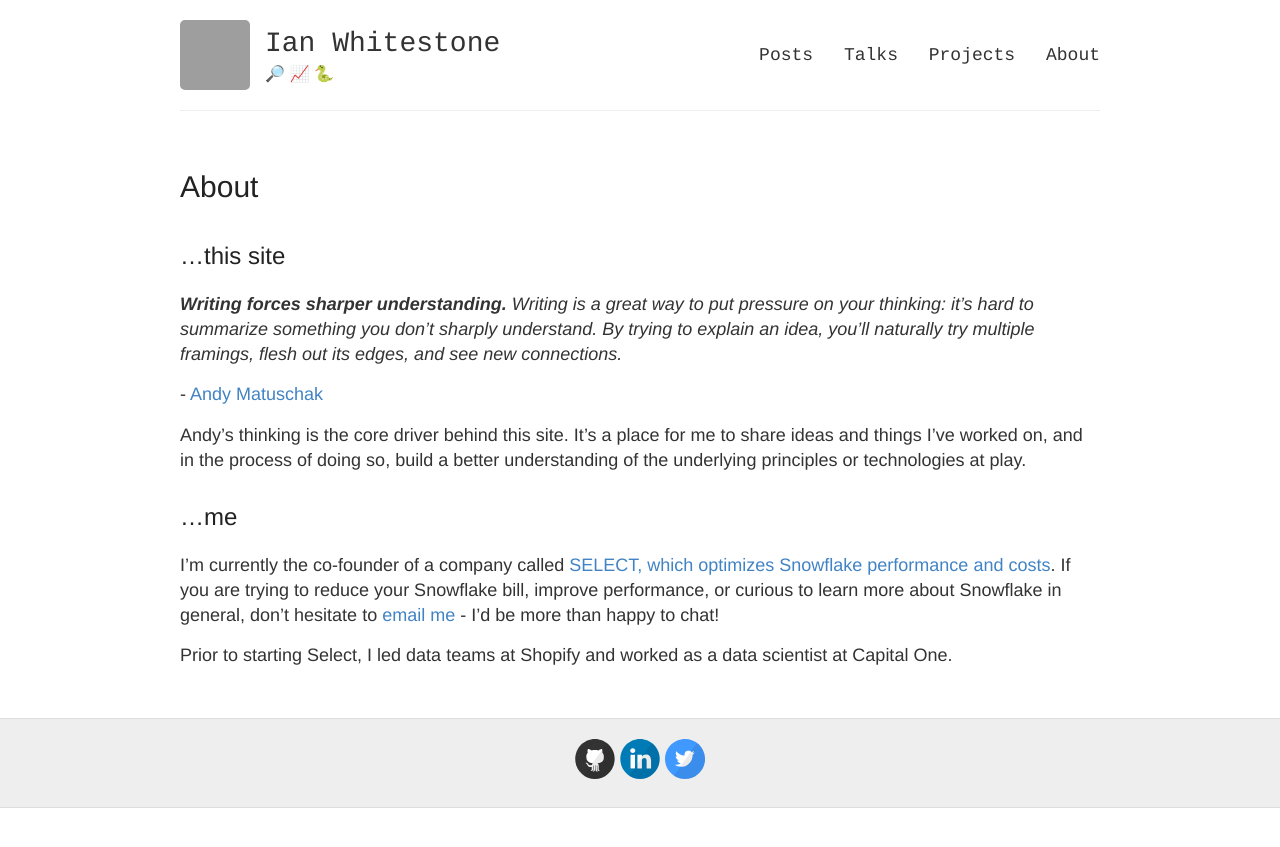
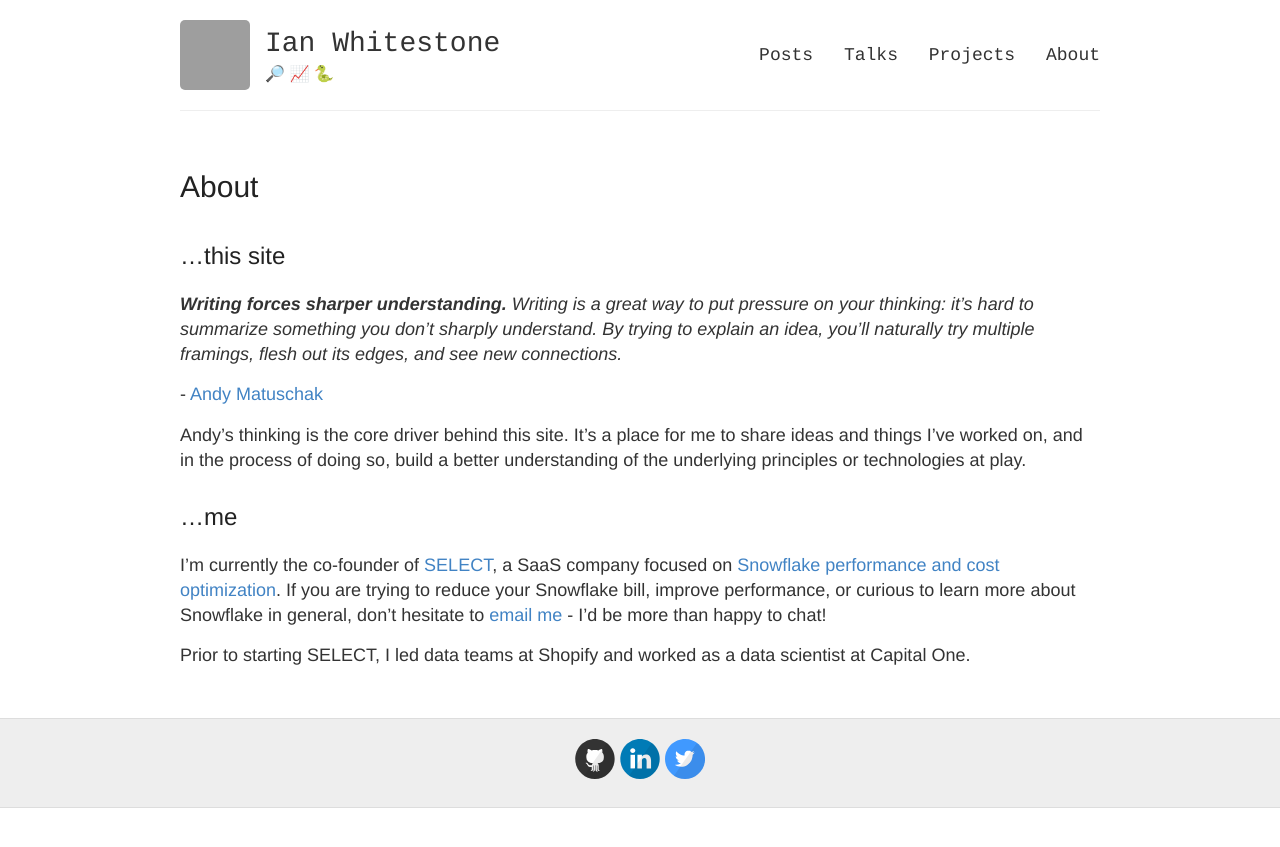
Before and after one commit to ian-whitestone/ian-whitestone.github.io, a Jekyll site: the page built from pages/about.md, in a window 1280 px wide. Shown: the top 847 px of the page. Built offline with Jekyll 4.4.1, drawn with Linux system fonts in a browser that asks for light colours; grey boxes are pictures that could not be loaded.

Commit message:
Update company name and description

```diff
--- a/pages/about.md
+++ b/pages/about.md
@@ -15,6 +15,6 @@ Andy's thinking is the core driver behind this site. It's a place for me to shar
 
 ## ...me
 
-I'm currently the co-founder of a company called [SELECT, which optimizes Snowflake performance and costs](https://select.dev). If you are trying to reduce your Snowflake bill, improve performance, or curious to learn more about Snowflake in general, don't hesitate to [email me](mailto:ian@select.dev?subject=Select&nbsp;Snowflake&nbsp;Optimization) - I'd be more than happy to chat!
+I'm currently the co-founder of [SELECT](https://select.dev), a SaaS company focused on [Snowflake performance and cost optimization](https://select.dev/about). If you are trying to reduce your Snowflake bill, improve performance, or curious to learn more about Snowflake in general, don't hesitate to [email me](mailto:ian@select.dev?subject=Select&nbsp;Snowflake&nbsp;Optimization) - I'd be more than happy to chat!
 
-Prior to starting Select, I led data teams at Shopify and worked as a data scientist at Capital One.
+Prior to starting SELECT, I led data teams at Shopify and worked as a data scientist at Capital One.
```
